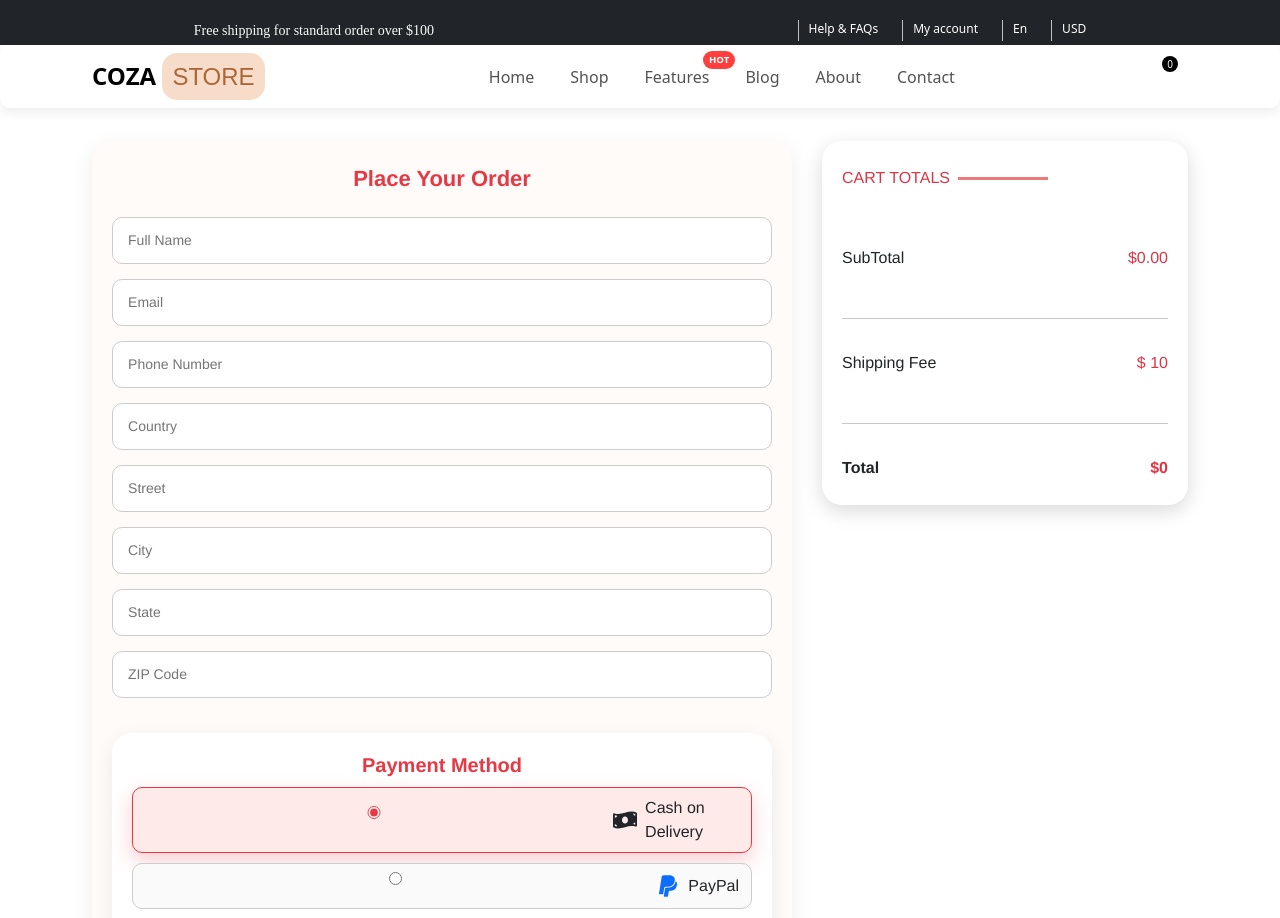
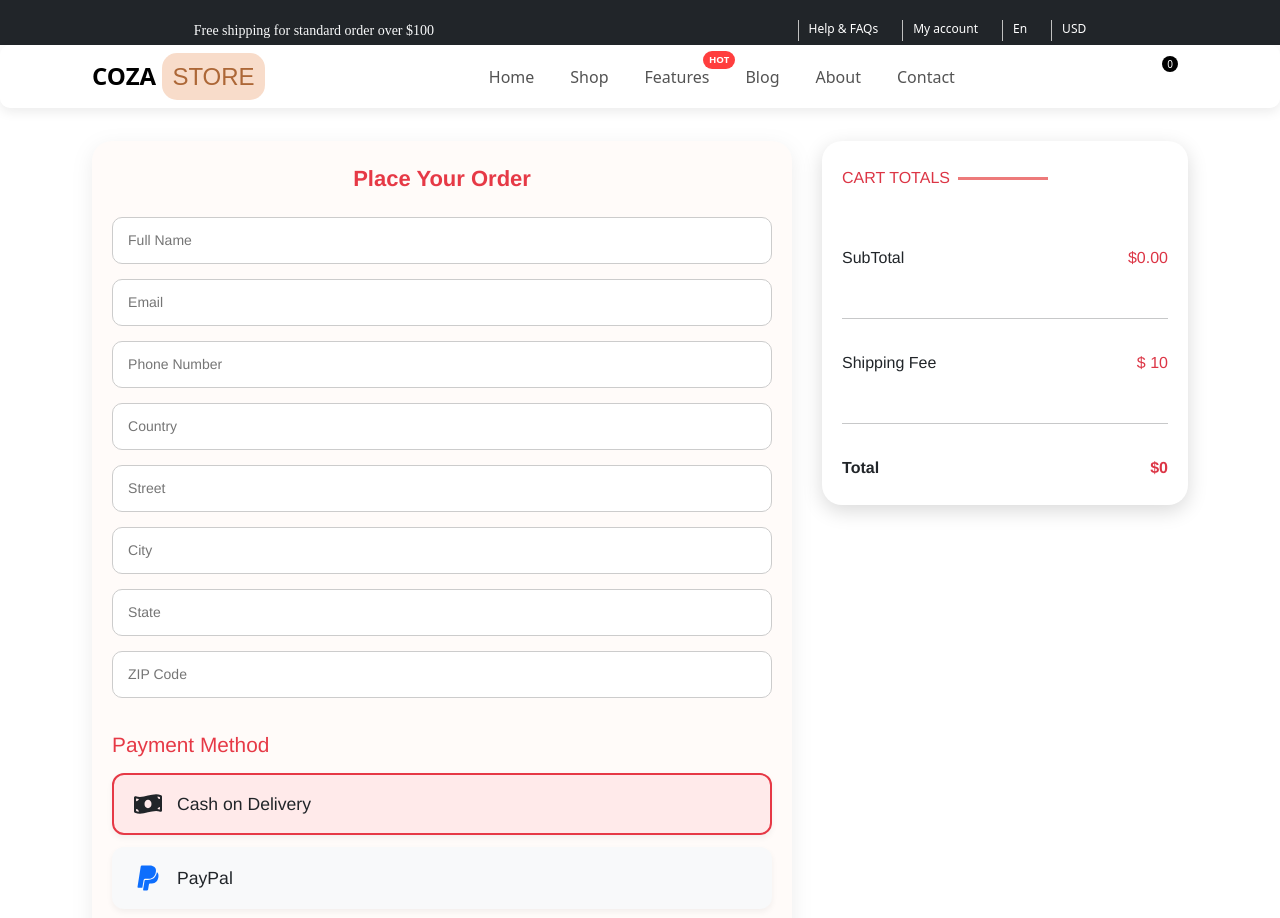
Before and after one commit to mosesbukenya1999-dot/Colabo-ecommerce-website-forever, a React (Vite) app in the folder frontend/: page /place-order in a window 1280 px wide. Shown: the top 918 px of the page. Built offline with nearby package versions, Linux system fonts and the light colour scheme; no server answers.

Commit message:
updated frontend paymenr

```diff
--- a/frontend/src/components/PlaceOrder/PlaceOrder.jsx
+++ b/frontend/src/components/PlaceOrder/PlaceOrder.jsx
@@ -128,54 +128,33 @@ const PlaceOrder = () => {
           ))}
 
           {/* Payment Method */}
-          <div className="payment-method">
-            <h4>Payment Method</h4>
+<div className="payment-method-cards">
+  <h4>Payment Method</h4>
 
-            <label
-              className={`payment-option ${
-                paymentMethod === "cod" ? "selected" : ""
-              }`}
-            >
-              <input
-                type="radio"
-                name="payment"
-                value="cod"
-                checked={paymentMethod === "cod"}
-                onChange={() => setPaymentMethod("cod")}
-              />
-              <FaMoneyBillWave size={20} className="me-2" /> Cash on Delivery
-            </label>
+  <div
+    className={`payment-card ${paymentMethod === "cod" ? "selected" : ""}`}
+    onClick={() => setPaymentMethod("cod")}
+  >
+    <FaMoneyBillWave size={28} className="icon" />
+    <span>Cash on Delivery</span>
+  </div>
 
-            <label
-              className={`payment-option ${
-                paymentMethod === "paypal" ? "selected" : ""
-              }`}
-            >
-              <input
-                type="radio"
-                name="payment"
-                value="paypal"
-                checked={paymentMethod === "paypal"}
-                onChange={() => setPaymentMethod("paypal")}
-              />
-              <FaPaypal size={20} className="me-2 text-primary" /> PayPal
-            </label>
+  <div
+    className={`payment-card ${paymentMethod === "paypal" ? "selected" : ""}`}
+    onClick={() => setPaymentMethod("paypal")}
+  >
+    <FaPaypal size={28} className="icon text-primary" />
+    <span>PayPal</span>
+  </div>
 
-            <label
-              className={`payment-option ${
-                paymentMethod === "stripe" ? "selected" : ""
-              }`}
-            >
-              <input
-                type="radio"
-                name="payment"
-                value="stripe"
-                checked={paymentMethod === "stripe"}
-                onChange={() => setPaymentMethod("stripe")}
-              />
-              <FaStripe size={20} className="me-2 text-success" /> Stripe
-            </label>
-          </div>
+  <div
+    className={`payment-card ${paymentMethod === "stripe" ? "selected" : ""}`}
+    onClick={() => setPaymentMethod("stripe")}
+  >
+    <FaStripe size={28} className="icon text-success" />
+    <span>Stripe</span>
+  </div>
+</div>
 
           <button
             className="placeorder-btn"
--- a/frontend/src/components/PlaceOrder/newPlacer.css
+++ b/frontend/src/components/PlaceOrder/newPlacer.css
@@ -154,52 +154,47 @@
 }
 
 /* Payment Option Cards */
-.payment-option {
+.payment-method-cards {
+  margin: 20px 0;
+}
+
+.payment-method-cards h4 {
+  margin-bottom: 15px;
+  color: #e63946;
+  font-size: 1.3rem;
+}
+
+.payment-card {
   display: flex;
   align-items: center;
-  justify-content: flex-start;
-  margin-bottom: 15px;
-  padding: 12px 18px;
-  border-radius: 15px;
-  border: 1px solid #ddd;
+  padding: 15px 20px;
+  margin-bottom: 12px;
+  border-radius: 12px;
+  border: 2px solid transparent;
+  background-color: #f8f9fa;
   cursor: pointer;
-  transition: all 0.3s ease;
-  background: #fafafa;
-  position: relative;
+  transition: all 0.3s;
+  box-shadow: 0 3px 6px rgba(0,0,0,0.05);
 }
 
-.payment-option:hover {
-  transform: translateY(-3px);
-  box-shadow: 0 8px 18px rgba(0, 0, 0, 0.12);
-  border-color: #e63946;
+.payment-card:hover {
+  background-color: #ffeaea;
+  transform: translateY(-2px);
+  box-shadow: 0 6px 12px rgba(0,0,0,0.1);
 }
 
-.payment-option.selected {
+.payment-card.selected {
   border-color: #e63946;
   background-color: #ffeaea;
-  box-shadow: 0 8px 20px rgba(230, 57, 70, 0.25);
 }
 
-.payment-option input {
-  margin-right: 12px;
-  accent-color: #e63946;
+.payment-card .icon {
+  margin-right: 15px;
 }
 
-.payment-option svg {
-  min-width: 24px;
-  height: 24px;
-}
-
-.payment-option span {
-  font-size: 16px;
+.payment-card span {
+  font-size: 1.1rem;
   font-weight: 500;
-  color: #333;
-}
-
-/* Align icons nicely with text */
-.payment-option .me-2 {
-  display: flex;
-  align-items: center;
 }
 
 /* Small screens adjustment */
```
